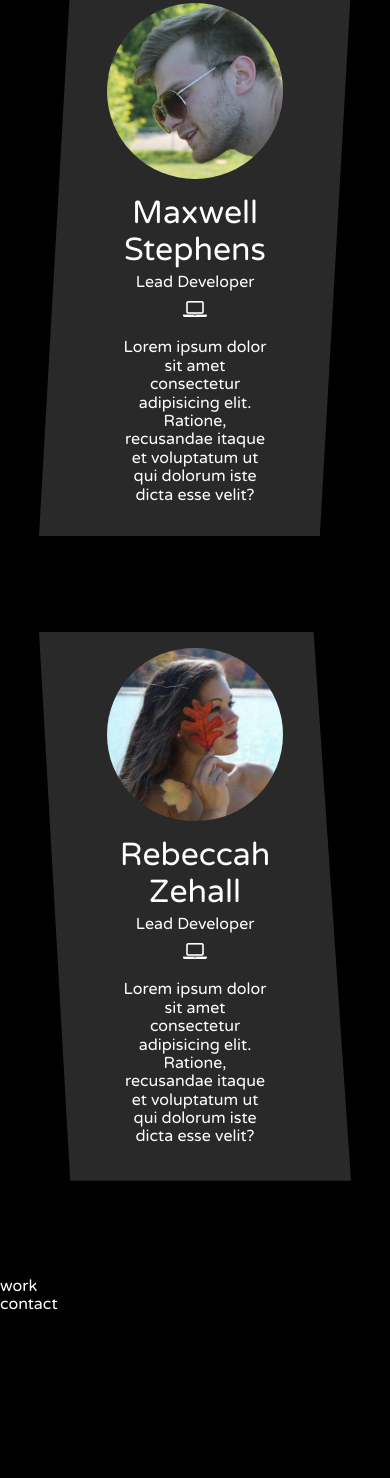
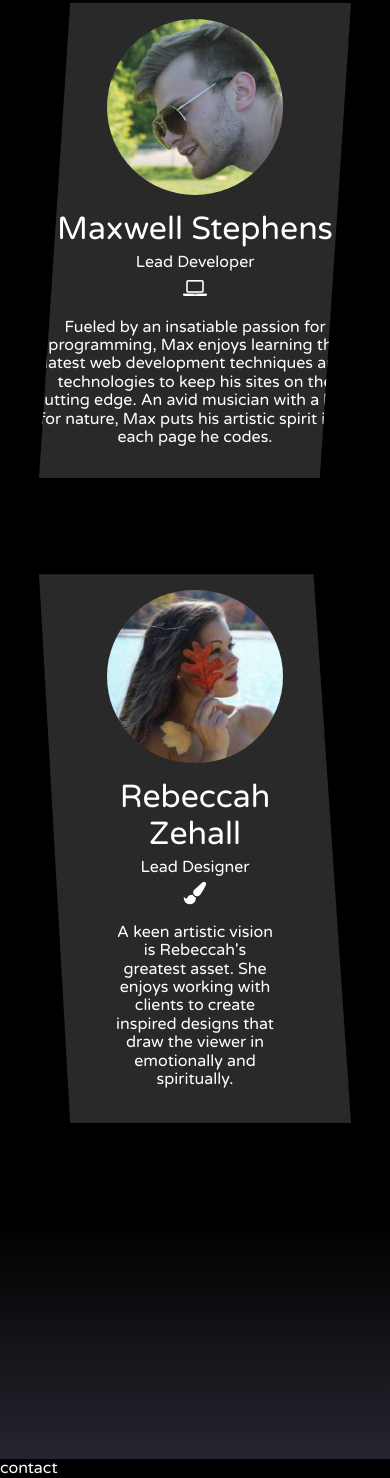
Before and after one commit to WhiteHatForHire/whitehatwebdev.com, a website: page index.html in a window 390 px wide. Shown: the part 2389-3867 px from the top of the page. Before the commit the page ends 3703 px from the top, so only its background shows below. Drawn offline with nearby package versions, Linux system fonts and the light colour scheme.

Commit message:
add files

```diff
--- a/index.html
+++ b/index.html
@@ -102,7 +102,7 @@
                 <p class="about_section__row--max-text_container-big_name">Maxwell Stephens</p>
                 <p class="about_section__row--max-text_container-big_name--sub">Lead Developer</p>
                 <p class="about_section__row--max-text_container--icon"><i class="fa fa-laptop" aria-hidden="true"></i></p>
-                <p class="about_section__row--max-text_container-description">Lorem ipsum dolor sit amet consectetur adipisicing elit. Ratione, recusandae itaque et voluptatum ut qui dolorum iste dicta esse velit?</p>
+                <p class="about_section__row--max-text_container-description">Fueled by an insatiable passion for programming, Max enjoys learning the latest web development techniques and technologies to keep his sites on the cutting edge. An avid musician with a love for nature, Max puts his artistic spirit into each page he codes.</p>
             </div>
           </div>
         </div>
@@ -115,9 +115,9 @@
 
             <div class="about_section__row--booke-text_container">
                 <p class="about_section__row--booke-text_container-big_name">Rebeccah Zehall</p>
-                <p class="about_section__row--booke-text_container-big_name--sub">Lead Developer</p>
-                <p class="about_section__row--booke-text_container--icon"><i class="fa fa-laptop" aria-hidden="true"></i></p>
-                <p class="about_section__row--booke-text_container-description">Lorem ipsum dolor sit amet consectetur adipisicing elit. Ratione, recusandae itaque et voluptatum ut qui dolorum iste dicta esse velit?</p>
+                <p class="about_section__row--booke-text_container-big_name--sub">Lead Designer</p>
+                <p class="about_section__row--booke-text_container--icon"><i class="fa fa-paint-brush" aria-hidden="true"></i></p>
+                <p class="about_section__row--booke-text_container-description">A keen artistic vision is Rebeccah's greatest asset. She enjoys working with clients to create inspired designs that draw the viewer in emotionally and spiritually.</p>
             </div>
 
           </div>
@@ -128,8 +128,12 @@
 
     <!-- End about section  -->
 
-    <div class="work_section">
-      <div id="work">work</div>
+    <!-- Space after video -->
+  <div class="after_bg">
+    </div>
+
+    <div class="work_section" id="work">
+
     </div>
 
 
--- a/sass/pages/_about.scss
+++ b/sass/pages/_about.scss
@@ -1,8 +1,9 @@
 .about_section {
   height: auto;
   &--heading {
+    padding-top: 2rem;
     font-size: 2.4rem;
-    margin-bottom: 6rem;
+    margin-bottom: 5rem;
   }
 
   &__row {
@@ -14,7 +15,7 @@
       clip-path: polygon(10% 0%, 100% 0%, 90% 100%, 0% 100%);
       width: auto;
       padding: 1rem 5rem;
-      margin-bottom: 7rem;
+      margin-bottom: 4rem;
       img {
         height: 12.5rem;
         border-radius: 100px;
@@ -92,6 +93,7 @@
   }
 }
 
+
 @media screen and (max-width: 815px) {
   .about_section {
     overflow: hidden;
@@ -110,7 +112,7 @@
           width: 11rem;
         }
         &-text_container {
-          width: 100%;
+          width: 105%;
           &--icon {
           }
           &-big_name {
@@ -137,7 +139,7 @@
           width: 11rem;
         }
         &-text_container {
-          width: 100%;
+          width: 105%;
           &--icon {
           }
           &-big_name {
@@ -155,3 +157,18 @@
     }
   }
 }
+
+
+@media screen and (max-width: 440px) {
+  .about_section {
+    &__row {
+      &--max {
+        padding: 1rem 0 !important;
+        &-text_container {
+        }
+      }
+      &--booke {
+      }
+    }
+  }
+}
```
Also changed, not shown: css/main.css, sass/pages/_work.scss (added).
